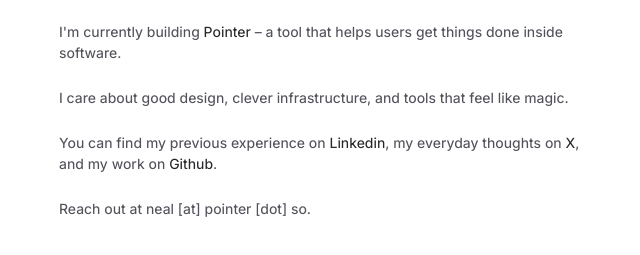
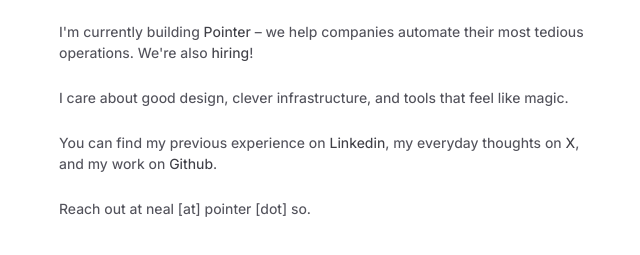
Before and after one commit to nealchopra/site, a plain HTML site: page index.html in a window 1280 px wide. Shown: the part 161-416 px from the top of the page, without its empty margins (317-957 px from the left). Drawn offline with Linux system fonts and the light colour scheme.

Commit message:
new copy / colors

```diff
--- a/index.html
+++ b/index.html
@@ -7,7 +7,9 @@
     <title>Neal Chopra</title>
     <link rel="preconnect" href="https://fonts.googleapis.com">
     <link rel="preconnect" href="https://fonts.gstatic.com" crossorigin>
-    <link href="https://fonts.googleapis.com/css2?family=Inter:wght@400;450;550;600&display=swap" rel="stylesheet">
+    <link
+        href="https://fonts.googleapis.com/css2?family=Inter:ital,opsz,wght@0,14..32,100..900;1,14..32,100..900&display=swap"
+        rel="stylesheet">
     <style>
         * {
             margin: 0;
@@ -18,7 +20,7 @@
         body {
             font-family: 'Inter', -apple-system, BlinkMacSystemFont, 'Segoe UI', Roboto, sans-serif;
             background-color: #ffffff;
-            color: #27272a;
+            color: #52525b;
             line-height: 1.5;
         }
 
@@ -60,7 +62,7 @@
         }
 
         a {
-            color: #27272a;
+            color: #3f3f46;
             text-decoration: none;
         }
 
@@ -96,7 +98,8 @@
                     <p>
                         I'm currently building
                         <a href="https://pointer.so">Pointer</a>
-                        – a tool that helps users get things done inside software.
+                        – we help companies automate their most tedious operations. We're also <a
+                            href="https://jobs.ashby.com/pointer">hiring</a>!
                     </p>
                     <p>
                         I care about good design, clever infrastructure, and tools that
```
